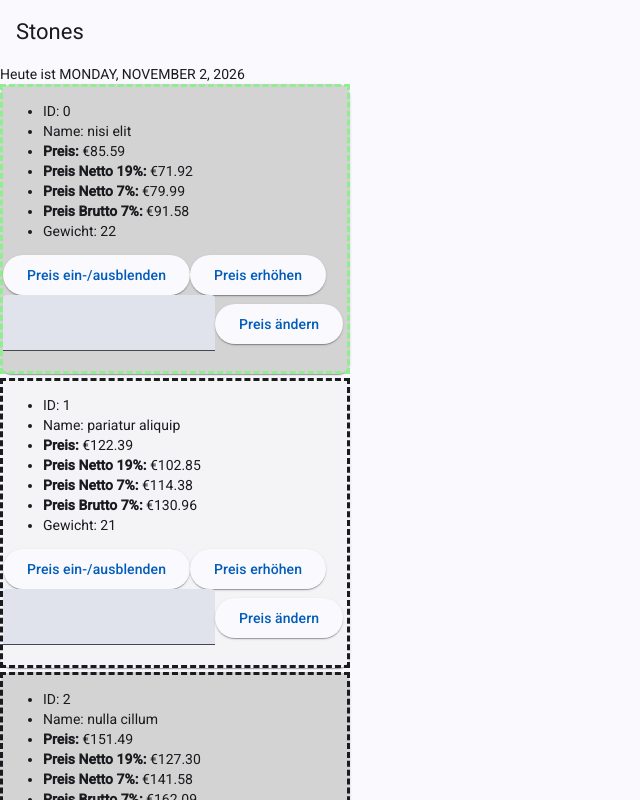
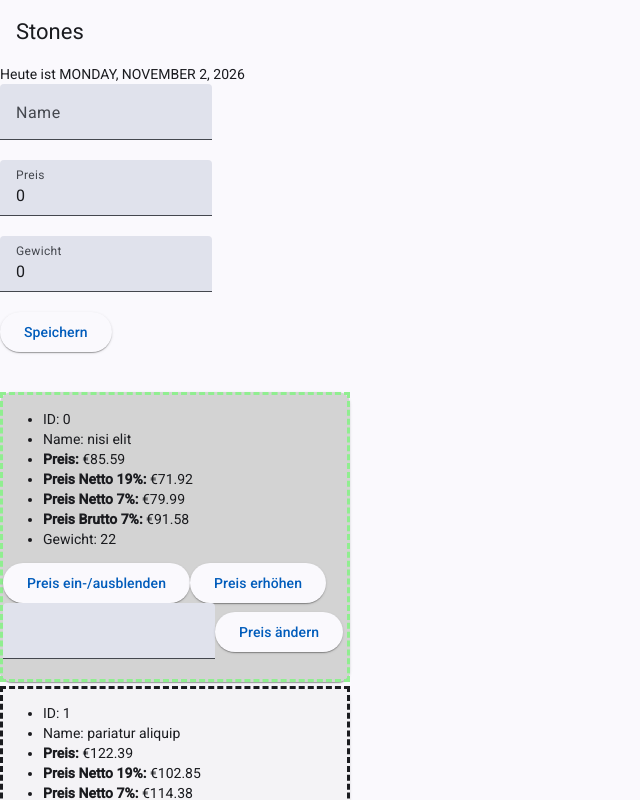
Before and after one commit to AlexanderGrigat/stones1126, an Angular app: page / in a window 1280 px wide. Shown: the top 800 px of the page, without its empty margins (0-640 px from the left). Built offline with nearby package versions, Linux system fonts and the light colour scheme.

Commit message:
Aufgabe 6.1

```diff
--- a/src/app/app.html
+++ b/src/app/app.html
@@ -3,6 +3,9 @@
 </mat-toolbar>
 
 <span> Heute ist {{ heute | date:'fullDate' | uppercase }}</span>
+
+<stn-product-form (saveProduct)="onSaveProduct($event)"></stn-product-form>
+
 @for(prod of products;track prod.id; let isEven = $even){
     <mat-card  [class.even-style]="isEven">
        <stn-product-display (priceChange)="onPriceChange($event)" [product]="prod"/>
--- a/src/app/app.ts
+++ b/src/app/app.ts
@@ -60,4 +60,8 @@ export class App {
 onPriceChange(newPrice: number): void {
     alert('Der Preis hat sich geändert: ' + newPrice);
   }
+
+onSaveProduct(newProduct: Product){
+    this.products.unshift(newProduct);
+  }
 }
--- /dev/null
+++ b/src/app/product/product-form/product-form.css
@@ -0,0 +1,7 @@
+form {
+    margin-bottom: 40px;
+}
+
+mat-form-field {
+    margin-right: 8px;
+}
--- /dev/null
+++ b/src/app/product/product-form/product-form.html
@@ -0,0 +1,18 @@
+<form [formGroup]="productForm">
+    <mat-form-field>
+      <mat-label>Name</mat-label>
+      <input matInput formControlName="name" />
+    </mat-form-field>
+    <br />
+    <mat-form-field>
+      <mat-label>Preis</mat-label>
+      <input matInput type="number" formControlName="price" />
+    </mat-form-field>
+    <br />
+    <mat-form-field>
+      <mat-label>Gewicht</mat-label>
+      <input matInput type="number" formControlName="weight"/>
+    </mat-form-field>
+    <br />
+    <button color="accent" (click)="save()"color="accent" mat-raised-button>Speichern</button>
+  </form>
--- /dev/null
+++ b/src/app/product/product-form/product-form.ts
@@ -0,0 +1,39 @@
+import { Component, inject, output } from '@angular/core';
+import { Product } from '../product';
+import { FormBuilder } from '@angular/forms';
+
+@Component({
+  selector: 'stn-product-form',
+  standalone: false,
+  templateUrl: './product-form.html',
+  styleUrl: './product-form.css',
+})
+export class ProductForm {
+readonly saveProduct = output<Product>();
+  // productForm = new FormGroup({
+  //   name: new FormControl(),
+  //   price: new FormControl(),
+  //   weight: new FormControl(),
+  // })
+
+  private readonly fb = inject(FormBuilder);
+  productForm = this.fb.group({
+    name: [''],
+    price: [0],
+    weight: [0],
+  });
+
+  save() {
+    const formValue = this.productForm.value;
+    if (formValue.name && formValue.price && formValue.weight) {
+      const product = new Product(
+        -1,
+        formValue.name,
+        formValue.price,
+        formValue.weight
+      );
+      this.saveProduct.emit(product);
+      this.productForm.reset();
+    }
+  }
+}
--- a/src/app/product/product-module.ts
+++ b/src/app/product/product-module.ts
@@ -7,10 +7,13 @@ import { UtilsModule } from '../utils/utils-module';
 import { MatButtonModule } from '@angular/material/button';
 import { MatInputModule } from '@angular/material/input';
 import { MatFormFieldModule } from '@angular/material/form-field';
+import { ProductForm } from './product-form/product-form';
+import { ReactiveFormsModule } from '@angular/forms';
 
 @NgModule({
   declarations: [
     ProductDisplay,
+    ProductForm,
   ],
   imports: [
     CommonModule,
@@ -19,9 +22,11 @@ import { MatFormFieldModule } from '@angular/material/form-field';
     MatFormFieldModule,
     MatInputModule,
     MatButtonModule,
+    ReactiveFormsModule,
   ],
   exports: [
     ProductDisplay,
+    ProductForm,
   ],
 })
 export class ProductModule {}
```
Also changed, not shown: 1 other file (tests, documents, lock files or other folders).
